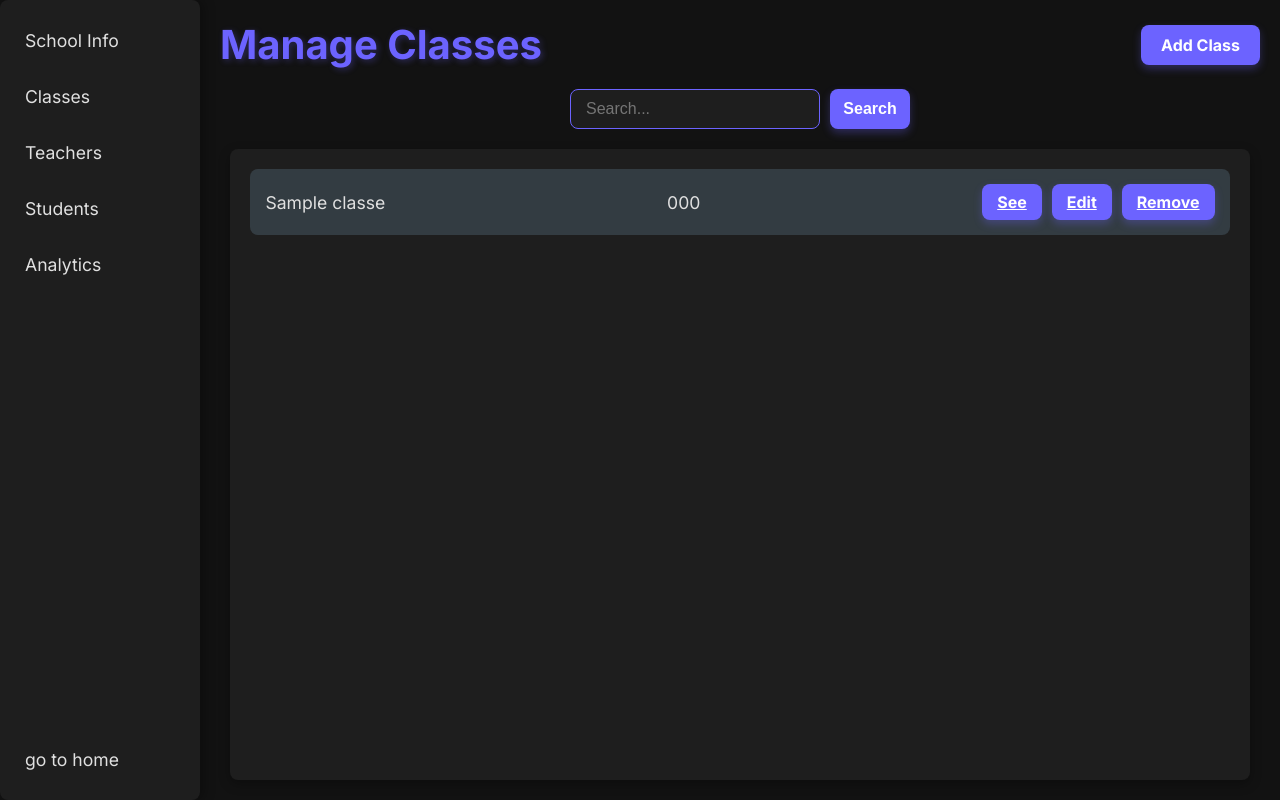
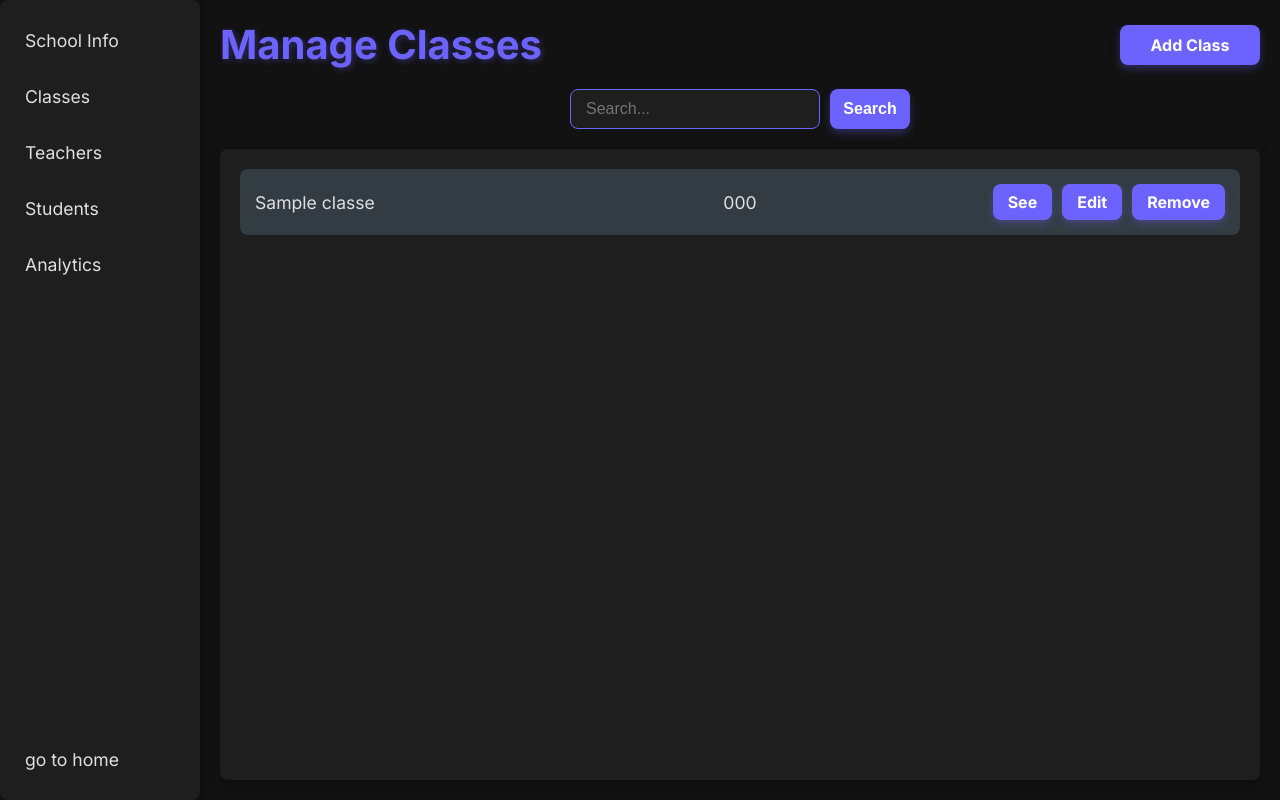
Before and after one commit to SEPAD-Project/WebApplication, a Flask app: page /panel/classes in a window 1280 px wide. Run offline with Flask 3, Linux system fonts and the light colour scheme; a user stored in the database is signed in; tables that the repository leaves empty hold one stand-in row (values such as "Sample post").

Commit message:
some style improvements

```diff
--- a/app/static/css/class/classes.css
+++ b/app/static/css/class/classes.css
@@ -77,6 +77,7 @@ body {
     justify-content: flex-start;
     overflow-y: auto;
     padding: 20px;
+    text-align: center;
 }
 
 /* Header Section */
@@ -101,14 +102,16 @@ body {
     background: #6C63FF;
     border: none;
     border-radius: 8px;
+    box-shadow: 0 4px 8px rgba(108, 99, 255, 0.3);
     color: #FFFFFF;
     cursor: pointer;
     font-size: 1rem;
     font-weight: bold;
     padding: 10px 20px;
+    text-align: center;
     text-decoration: none;
     transition: background-color 0.3s ease-in-out, box-shadow 0.3s ease-in-out;
-  box-shadow: 0 4px 8px rgba(108, 99, 255, 0.3);
+    width: 140px;
 }
 
 .add-class-button:hover {
@@ -177,7 +180,7 @@ body {
     overflow-x: hidden;
     overflow-y: auto;
     padding: 20px;
-  width: 98%;
+    width: 100%;
 }
 
 .class-item {
@@ -189,6 +192,7 @@ body {
     justify-content: space-between;
     margin-bottom: 10px;
     padding: 15px;
+    position: relative;
     width: 100%;
 }
 
@@ -200,8 +204,17 @@ body {
     white-space: nowrap;
 }
 
+.class-item p:nth-child(2) {
+    left: 50%;
+    position: absolute;
+    text-align: center;
+    transform: translateX(-50%);
+    width: auto;
+    padding: 0 10px;
+}
+
 /* Class Actions */
-.class-actions {
+.action-buttons {
     display: flex;
     gap: 10px;
 }
@@ -217,6 +230,7 @@ body {
     font-weight: bold;
     padding: 8px 15px;
     transition: background-color 0.3s ease-in-out, box-shadow 0.3s ease-in-out;
+    text-decoration: none;
 }
 
 .action-button:hover {
--- a/app/static/css/student/students.css
+++ b/app/static/css/student/students.css
@@ -93,6 +93,7 @@ body {
     padding: 10px 20px;
     text-decoration: none;
     transition: background-color 0.3s ease-in-out, box-shadow 0.3s ease-in-out;
+    width: 140px;
 }
 
 .add-student:hover {
@@ -160,7 +161,7 @@ body {
     overflow-x: hidden;
     overflow-y: auto;
     padding: 20px;
-    width: 98%;
+    width: 100%;
 }
 
 .student-item {
--- a/app/static/css/teacher/teachers.css
+++ b/app/static/css/teacher/teachers.css
@@ -111,6 +111,7 @@ body {
     padding: 10px 20px;
     text-decoration: none;
     transition: background-color 0.3s ease-in-out, box-shadow 0.3s ease-in-out;
+    width: 140px;
 }
 
 .add-teacher:hover {
@@ -178,7 +179,7 @@ body {
     overflow-x: hidden;
     overflow-y: auto;
     padding: 20px;
-  width: 98%;
+    width: 100%;
 }
 
 .teacher-item {
--- a/app/templates/class/classes.html
+++ b/app/templates/class/classes.html
@@ -40,7 +40,7 @@
             <div class="class-item">
                 <p>{{ class.class_name }}</p>
                 <p>{{ class.class_code }}</p>
-                <div class="class-actions">
+                <div class="action-buttons">
                     <a href="{{ url_for('class_routes.go_to_class_info', class_name=class.class_name) }}" class="action-button">See</a>
                     <a href="{{ url_for('class_routes.go_to_edit_class', class_name=class.class_name) }}" class="action-button">Edit</a>
                     <a href="{{ url_for('class_routes.go_to_remove_class', class_name=class.class_name) }}" class="action-button">Remove</a>
```
Lines whose indentation alone changed are shown as unchanged.
